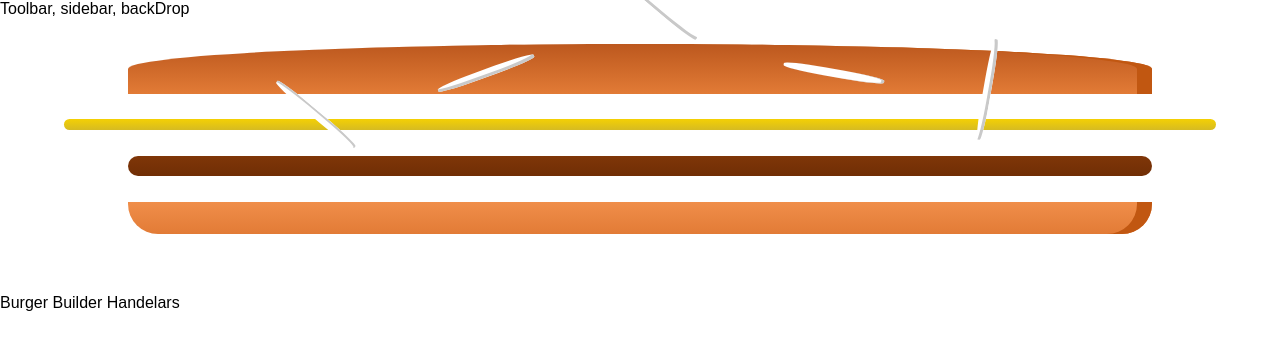
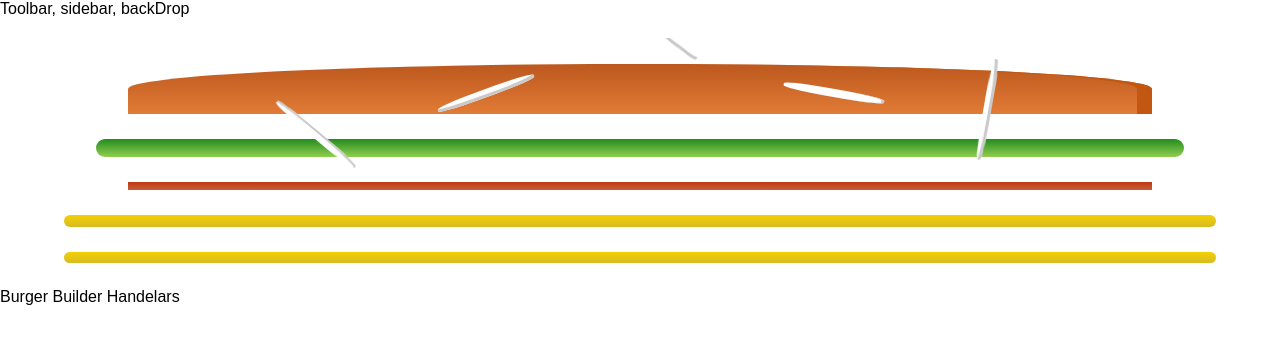
Before and after one commit to azmul/reactjs-burger-builder-app, a React app: page / in a window 1280 px wide. Shown: the top 350 px of the page. Built offline with nearby package versions, Linux system fonts and the light colour scheme.

Commit message:
add burger ingredients daynamically

```diff
--- a/src/components/Burger/Burger.css
+++ b/src/components/Burger/Burger.css
@@ -5,4 +5,5 @@
     text-align: center;
     font-weight: bold;
     font-size: 1rem;
+    overflow: scroll;
 }
--- a/src/components/Burger/Burger.js
+++ b/src/components/Burger/Burger.js
@@ -3,11 +3,18 @@ import BurgerIngredient from './BurgerIngredients/BurgerIngredients';
 import classes from './Burger.css';
 
 const Burger = (props) =>{
+
+   const ingredients = Object.keys(props.ingredients).map(igKey =>{
+       return [...Array(props.ingredients[igKey])].map((_, index) =>{
+           return <BurgerIngredient key={igKey+index} type={igKey} />
+       })
+   });
+   console.log(ingredients);
+
    return(
        <div className={classes.Burger}>
             <BurgerIngredient type="bread-top" />
-            <BurgerIngredient type="cheese" />
-            <BurgerIngredient type="meat" />
+               {ingredients}
             <BurgerIngredient type="bread-bottom" />
        </div>
    )
--- a/src/containers/BurgerBuilder/BurgerBuilder.js
+++ b/src/containers/BurgerBuilder/BurgerBuilder.js
@@ -4,10 +4,19 @@ import Burger from '../../components/Burger/Burger';
 
 class BurgerBuilder extends Component{
 
+    state = {
+        ingredients : {
+            salad : 1,
+            bacon : 1,
+            cheese : 2,
+            meat : 2
+        }
+    }
+
     render(){
         return(
            <Aux>
-               <Burger />
+               <Burger ingredients={this.state.ingredients} />
                <div>Burger Builder Handelars</div>
            </Aux>
         )
```
